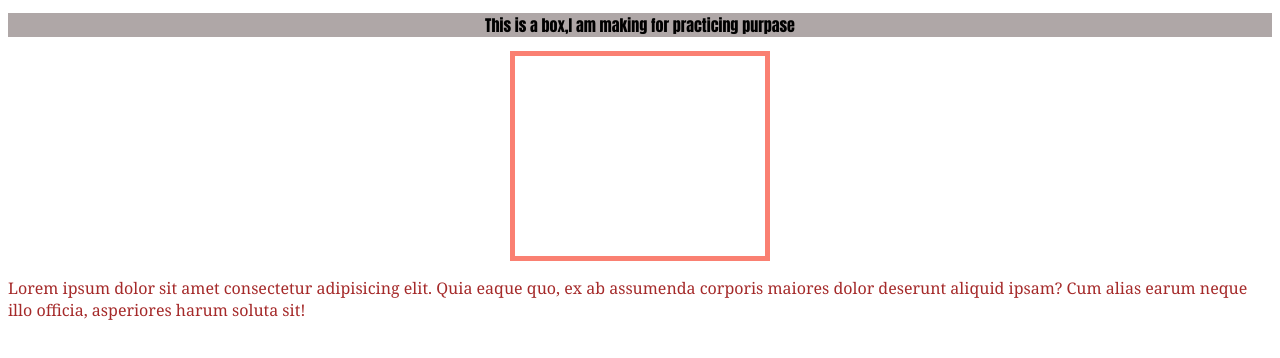
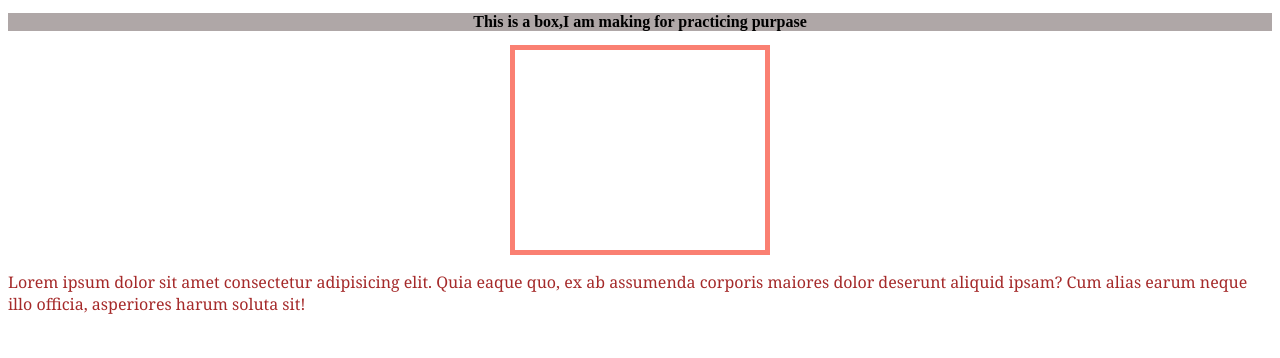
Before and after one commit to SyedShahanurShammas/my-third-repo, a plain HTML site: page index.html in a window 1280 px wide. Drawn offline with Linux system fonts and the light colour scheme.

Commit message:
changed once more

```diff
--- a/style.css
+++ b/style.css
@@ -1,7 +1,6 @@
 h2{
    font-size: medium;
-   font-family: Impact, Haettenschweiler, 'Arial Narrow Bold', sans-serif;
-   background-color: rgb(175, 167, 167);
+    background-color: rgb(175, 167, 167);
    text-align: center;
 }
 p{
```
